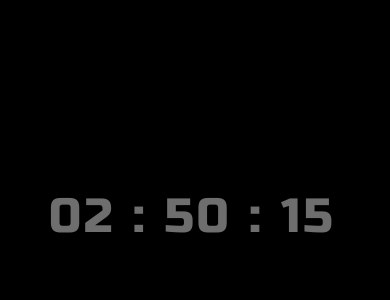
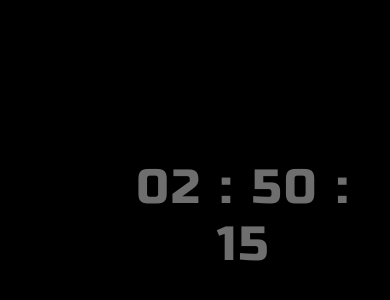
Before and after one commit to AshantC/digital-clock, a plain HTML site: page index.html in a window 390 px wide. Shown: the part 206-506 px from the top of the page. Drawn offline with Linux system fonts and the light colour scheme.

Commit message:
tablet sized css fixed

```diff
--- a/style.css
+++ b/style.css
@@ -38,5 +38,6 @@
 @media only screen and (max-width: 768px){
     .clock{
         text-align: center;
+        margin-left: calc(50% - 25%);
     }
 }
```
